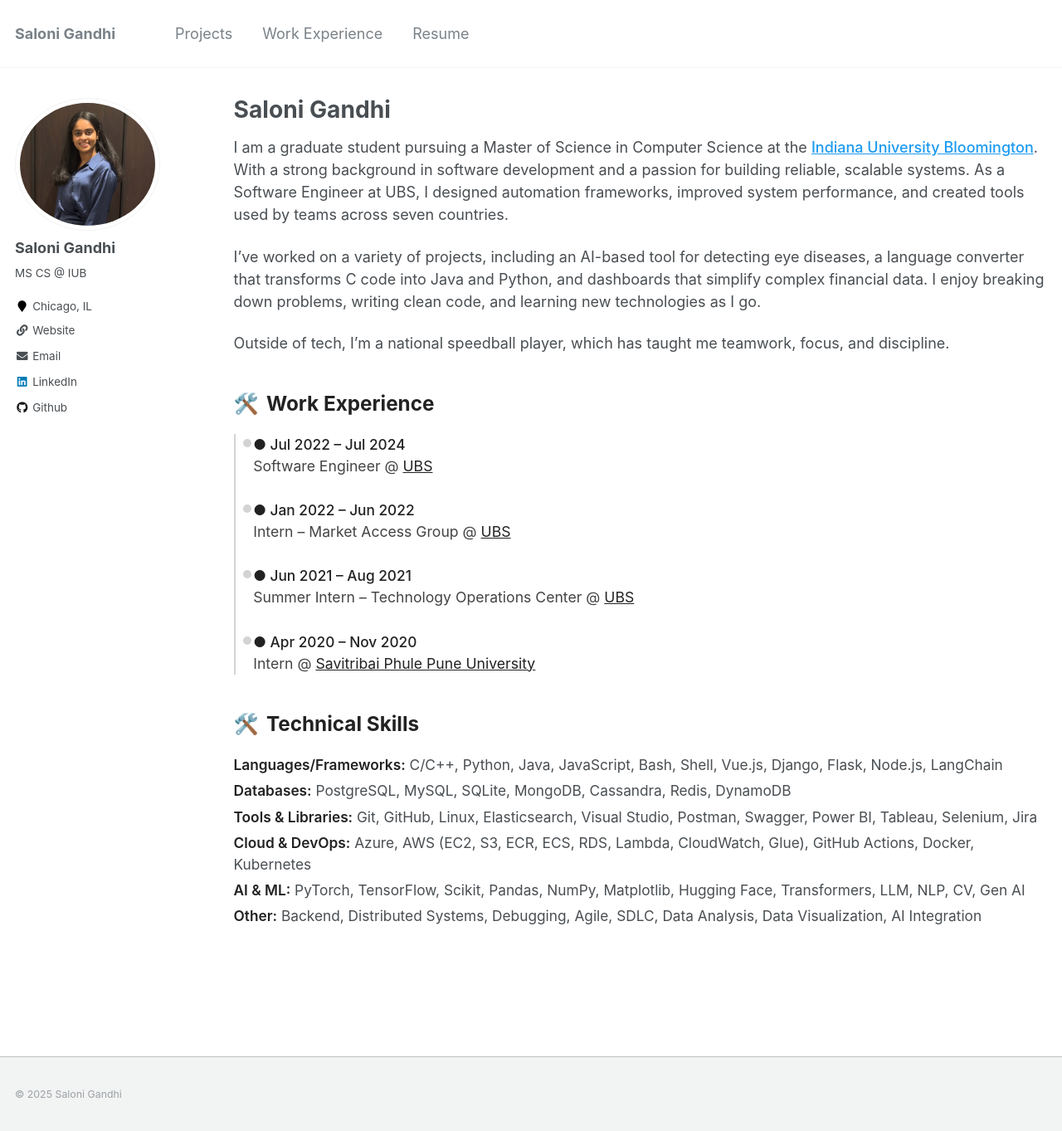
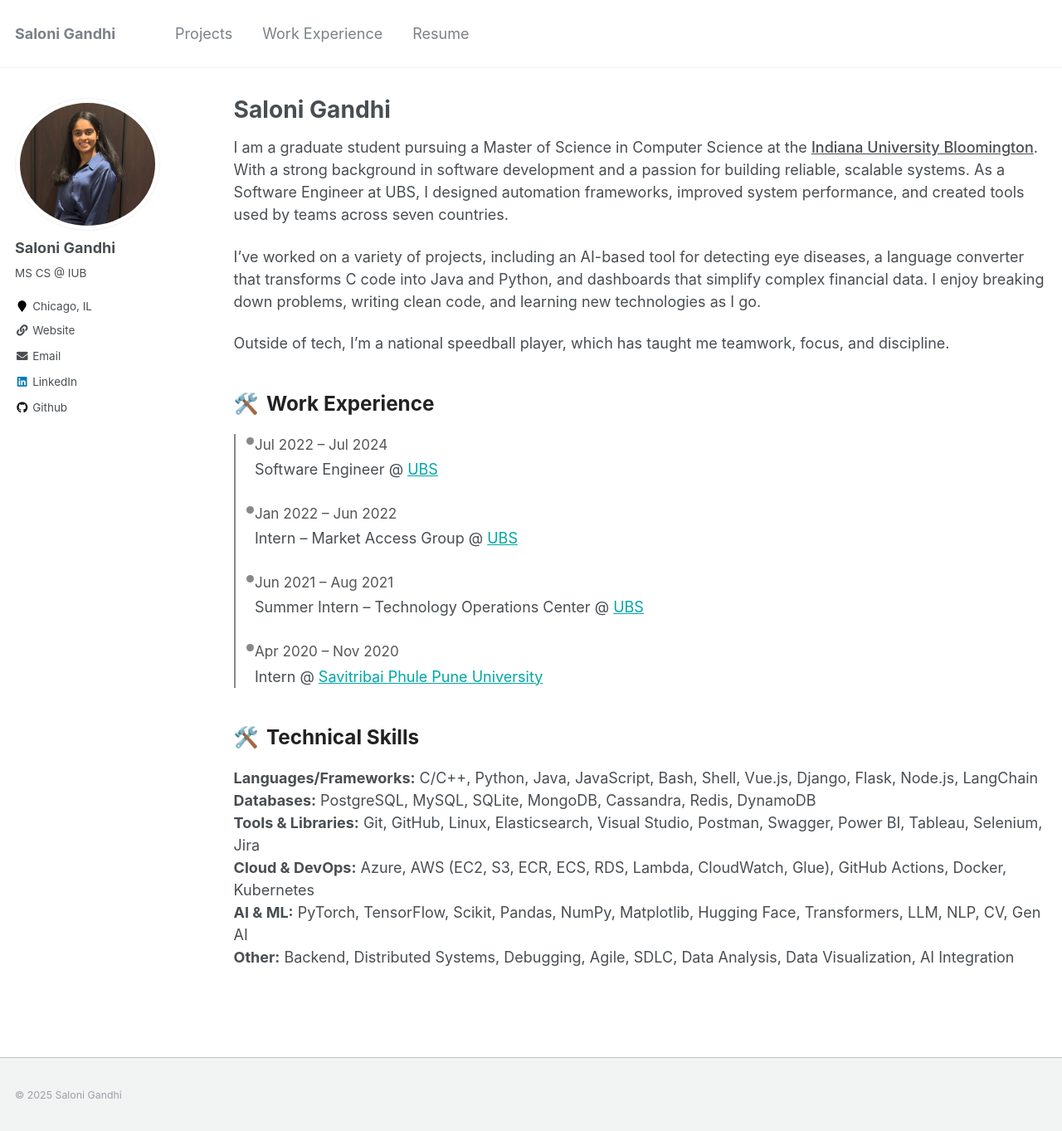
Before and after one commit to saloni111/saloni111.github.io, a Jekyll site: the page built from _pages/about.md, in a window 1280 px wide and 1365 px high. Shown: the whole window at 83% size. Built offline with Jekyll 4.4.1, drawn with Linux system fonts in a browser that asks for light colours; part of the change alters nothing that is shown.

Commit message:
Update about.md

```diff
--- a/_pages/about.md
+++ b/_pages/about.md
@@ -11,15 +11,14 @@ redirect_from:
 
 <style>
 :root {
-  --primary: #222;
-  --accent: #1d9bf0;
-  --light-line: #d3d3d3;
+  --link-color: #00a6a6;
+  --line-gray: #888;
 }
 
 .section-title {
   font-size: 1.35rem;
   font-weight: 700;
-  color: var(--primary);
+  color: #222;
   margin-top: 2.5rem;
   margin-bottom: 1.2rem;
   display: flex;
@@ -31,8 +30,8 @@ redirect_from:
 }
 
 .timeline {
-  border-left: 2px solid var(--light-line);
-  padding-left: 1.2rem;
+  border-left: 2.5px solid var(--line-gray);
+  padding-left: 1.3rem;
   margin-bottom: 2rem;
 }
 .timeline-entry {
@@ -42,35 +41,22 @@ redirect_from:
 .timeline-entry::before {
   content: '';
   position: absolute;
-  left: -12px;
-  top: 6px;
-  width: 10px;
-  height: 10px;
-  background: var(--light-line);
+  left: -10px;
+  top: 4px;
+  width: 9px;
+  height: 9px;
+  background: var(--line-gray);
   border-radius: 50%;
 }
-.timeline-entry .date {
-  color: var(--primary);
-  font-size: 0.96rem;
-  font-weight: 500;
+.timeline-entry span {
+  display: block;
+  font-size: 0.95rem;
+  color: #555;
+  margin-bottom: 0.2rem;
 }
-.timeline-entry .role {
-  font-size: 0.98rem;
-  color: #444;
-}
-.timeline-entry .company a {
-  color: var(--primary);
+.timeline-entry a {
+  color: var(--link-color);
   text-decoration: underline;
-}
-
-.skills-block {
-  margin: 0.3rem 0;
-  font-size: 0.96rem;
-  line-height: 1.5;
-}
-.skills-block strong {
-  font-weight: 600;
-  color: var(--primary);
 }
 </style>
 
@@ -89,24 +75,24 @@ I’ve worked on a variety of projects, including an AI-based tool for detecting
 Outside of tech, I’m a national speedball player, which has taught me teamwork, focus, and discipline.
 </p>
 
-<!-- Work Experience -->
+<!-- Work Experience Section -->
 <h2 class="section-title">Work Experience</h2>
 <div class="timeline">
   <div class="timeline-entry">
-    <div class="date">● Jul 2022 – Jul 2024</div>
-    <div class="role">Software Engineer @ <span class="company"><a href="https://www.ubs.com/global/en.html" target="_blank">UBS</a></span></div>
+    <span>Jul 2022 – Jul 2024</span>
+    <div>Software Engineer @ <a href="https://www.ubs.com/global/en.html" target="_blank">UBS</a></div>
   </div>
   <div class="timeline-entry">
-    <div class="date">● Jan 2022 – Jun 2022</div>
-    <div class="role">Intern – Market Access Group @ <span class="company"><a href="https://www.ubs.com/global/en.html" target="_blank">UBS</a></span></div>
+    <span>Jan 2022 – Jun 2022</span>
+    <div>Intern – Market Access Group @ <a href="https://www.ubs.com/global/en.html" target="_blank">UBS</a></div>
   </div>
   <div class="timeline-entry">
-    <div class="date">● Jun 2021 – Aug 2021</div>
-    <div class="role">Summer Intern – Technology Operations Center @ <span class="company"><a href="https://www.ubs.com/global/en.html" target="_blank">UBS</a></span></div>
+    <span>Jun 2021 – Aug 2021</span>
+    <div>Summer Intern – Technology Operations Center @ <a href="https://www.ubs.com/global/en.html" target="_blank">UBS</a></div>
   </div>
   <div class="timeline-entry">
-    <div class="date">● Apr 2020 – Nov 2020</div>
-    <div class="role">Intern @ <span class="company"><a href="http://www.unipune.ac.in/" target="_blank">Savitribai Phule Pune University</a></span></div>
+    <span>Apr 2020 – Nov 2020</span>
+    <div>Intern @ <a href="http://www.unipune.ac.in/" target="_blank">Savitribai Phule Pune University</a></div>
   </div>
 </div>
 
```
